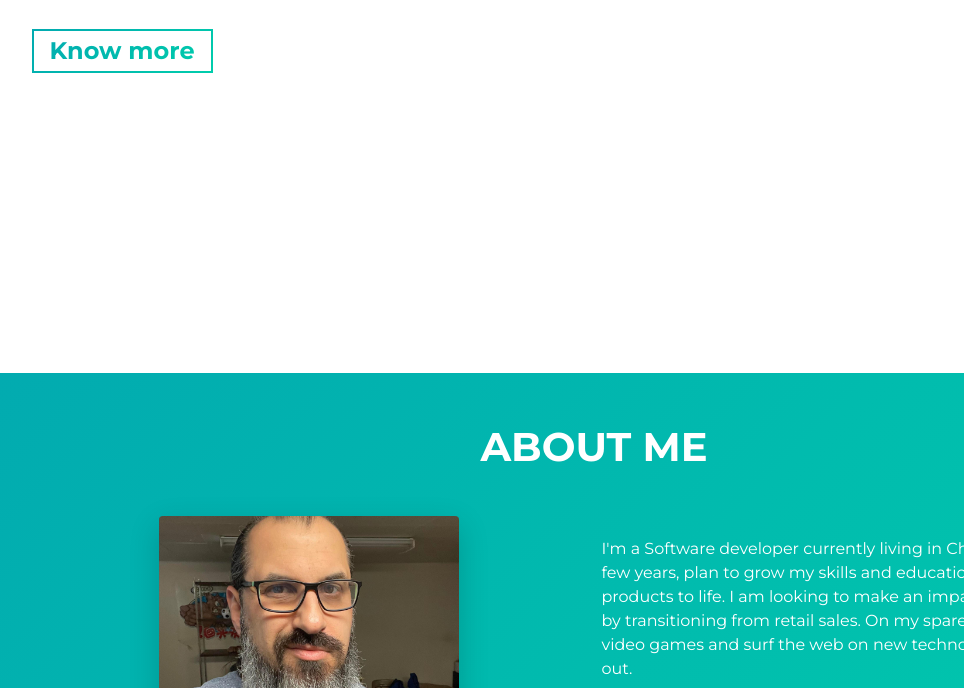
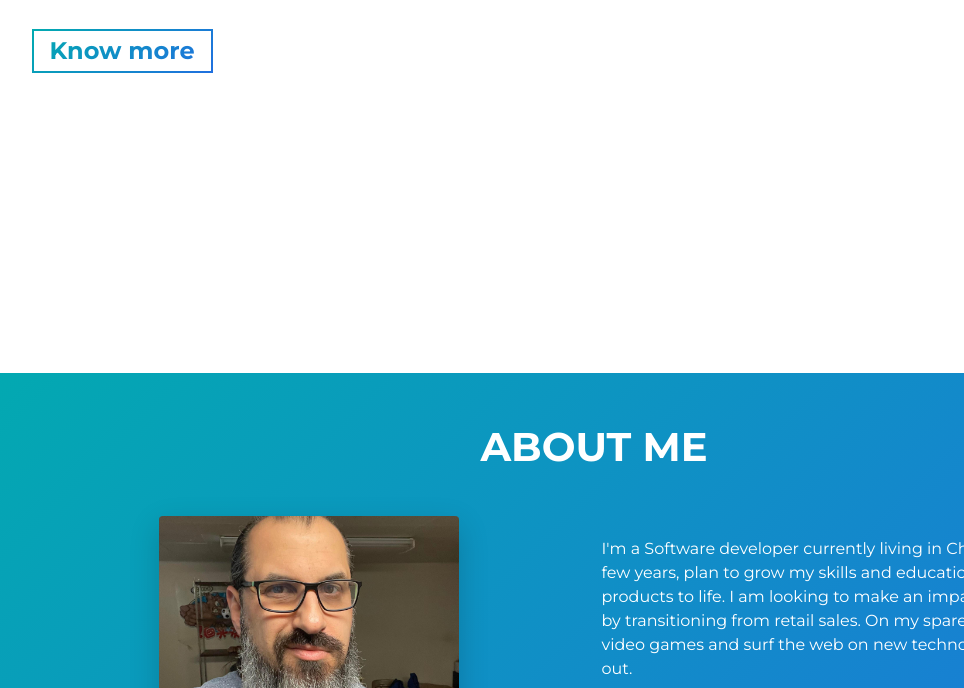
Before and after one commit to bkleinb78/Portfolio, a website built with Parcel: page simplefolio-master/src/index.html in a window 1280 px wide. Shown: the part 427-1115 px from the top of the page, without its empty margins (46-1010 px from the left). Built offline with nearby package versions, Linux system fonts and the light colour scheme.

Commit message:
changed a color from a former teal to blue color

```diff
--- a/simplefolio-master/src/sass/abstracts/_variables.scss
+++ b/simplefolio-master/src/sass/abstracts/_variables.scss
@@ -1,6 +1,6 @@
 // COLORS
 $primary-color: #02aab0;
-$secondary-color: #00cdac;
+$secondary-color: #2070df;
 
 $white-color: #fff;
 
```
